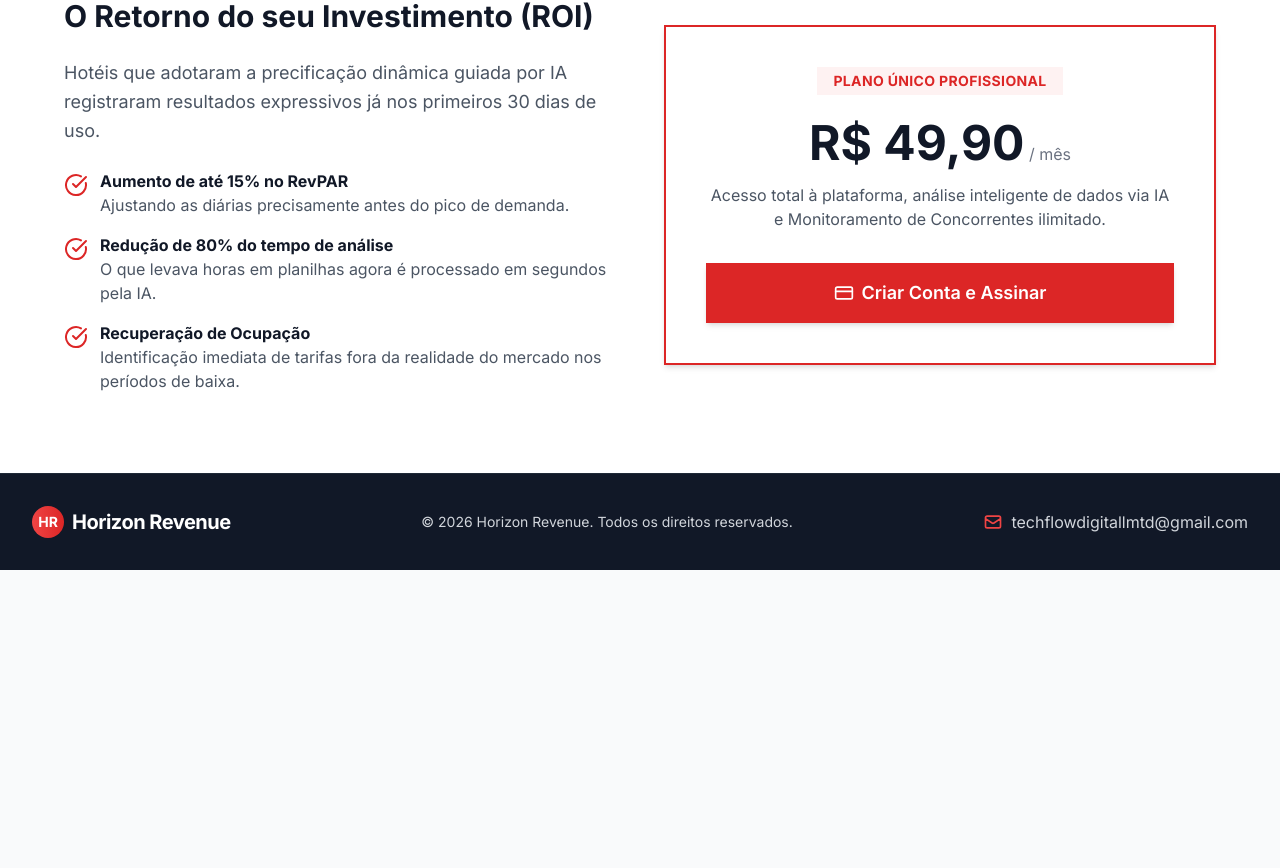
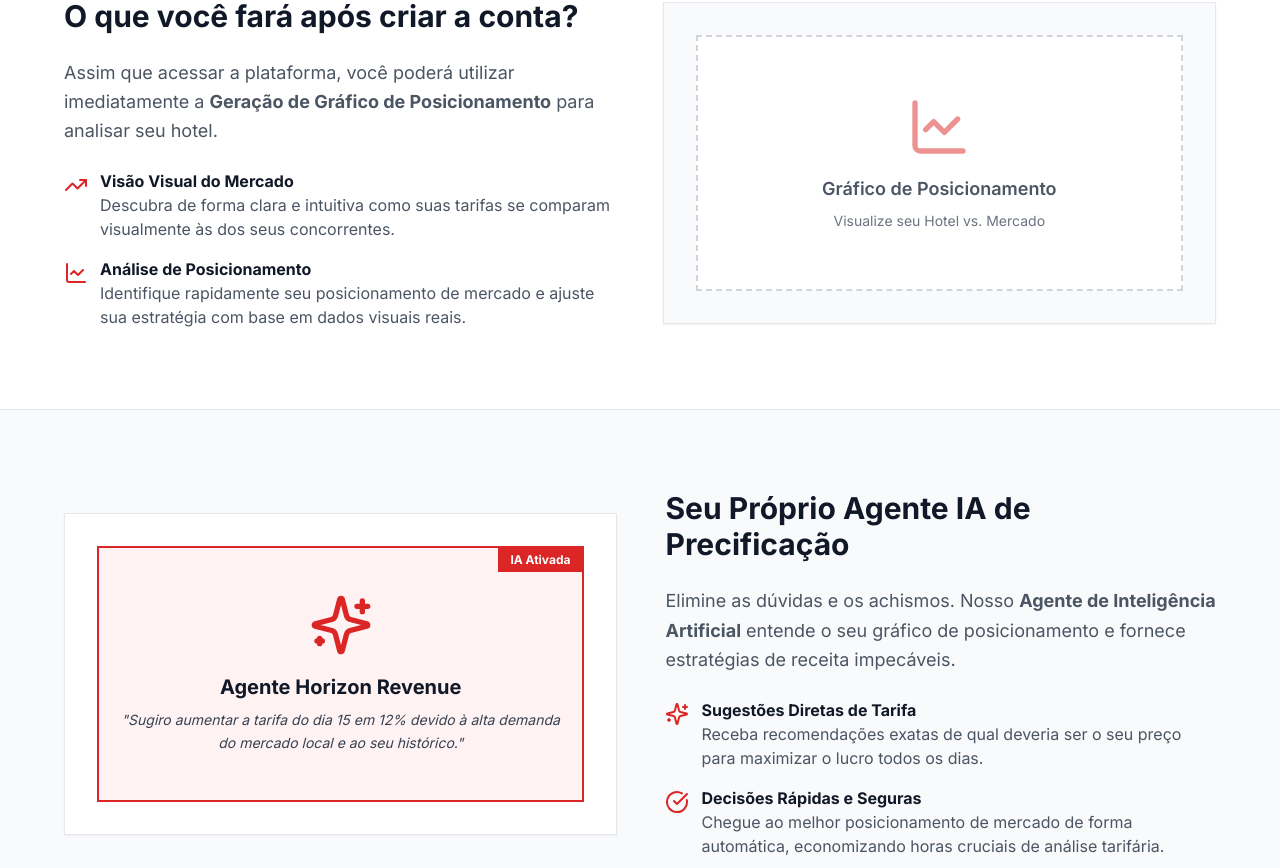
Before and after one commit to Joao-VitorGD1703/horizon_revenue, a Vue app: page / in a window 1280 px wide. Shown: the part 1252-2120 px from the top of the page. Before the commit the page ends 1822 px from the top, so only its background shows below. Built offline with nearby package versions, Linux system fonts and the light colour scheme; no server answers.

Commit message:
feat: Add positioning graph and AI pricing agent sections to the landing page.

```diff
--- a/src/views/LandingPage.vue
+++ b/src/views/LandingPage.vue
@@ -62,6 +62,79 @@
       </div>
     </section>
 
+    <!-- O que fazer após criar a conta -->
+    <section class="py-20 px-6 bg-white border-b border-gray-200">
+      <div class="max-w-6xl mx-auto flex flex-col md:flex-row items-center gap-12">
+        <div class="md:w-1/2">
+          <h2 class="text-3xl font-bold text-gray-900 mb-6">O que você fará após criar a conta?</h2>
+          <p class="text-lg text-gray-600 mb-6 leading-relaxed">
+            Assim que acessar a plataforma, você poderá utilizar imediatamente a <strong>Geração de Gráfico de Posicionamento</strong> para analisar seu hotel.
+          </p>
+          <ul class="space-y-4">
+            <li class="flex items-start">
+              <TrendingUpIcon class="w-6 h-6 text-primaryRed mt-1 mr-3 flex-shrink-0" />
+              <div>
+                <strong class="block text-gray-900">Visão Visual do Mercado</strong>
+                <span class="text-gray-600 block">Descubra de forma clara e intuitiva como suas tarifas se comparam visualmente às dos seus concorrentes.</span>
+              </div>
+            </li>
+            <li class="flex items-start">
+              <LineChartIcon class="w-6 h-6 text-primaryRed mt-1 mr-3 flex-shrink-0" />
+              <div>
+                <strong class="block text-gray-900">Análise de Posicionamento</strong>
+                <span class="text-gray-600 block">Identifique rapidamente seu posicionamento de mercado e ajuste sua estratégia com base em dados visuais reais.</span>
+              </div>
+            </li>
+          </ul>
+        </div>
+        <div class="md:w-1/2 bg-gray-50 p-8 border border-gray-200 shadow-sm rounded-none gap-4">
+           <div class="h-64 w-full flex flex-col items-center justify-center border-2 border-dashed border-gray-300 bg-white">
+             <LineChartIcon class="w-16 h-16 mb-4 opacity-50 text-primaryRed" />
+             <span class="font-semibold text-gray-600 text-lg">Gráfico de Posicionamento</span>
+             <span class="text-sm text-gray-500 mt-2">Visualize seu Hotel vs. Mercado</span>
+           </div>
+        </div>
+      </div>
+    </section>
+
+    <!-- Agente de IA Section -->
+    <section class="py-20 px-6 bg-gray-50 border-b border-gray-200">
+      <div class="max-w-6xl mx-auto flex flex-col md:flex-row-reverse items-center gap-12">
+        <div class="md:w-1/2">
+          <h2 class="text-3xl font-bold text-gray-900 mb-6">Seu Próprio Agente IA de Precificação</h2>
+          <p class="text-lg text-gray-600 mb-6 leading-relaxed">
+            Elimine as dúvidas e os achismos. Nosso <strong>Agente de Inteligência Artificial</strong> entende o seu gráfico de posicionamento e fornece estratégias de receita impecáveis.
+          </p>
+          <ul class="space-y-4">
+            <li class="flex items-start">
+              <SparklesIcon class="w-6 h-6 text-primaryRed mt-1 mr-3 flex-shrink-0" />
+              <div>
+                <strong class="block text-gray-900">Sugestões Diretas de Tarifa</strong>
+                <span class="text-gray-600 block">Receba recomendações exatas de qual deveria ser o seu preço para maximizar o lucro todos os dias.</span>
+              </div>
+            </li>
+            <li class="flex items-start">
+              <CheckCircleIcon class="w-6 h-6 text-primaryRed mt-1 mr-3 flex-shrink-0" />
+              <div>
+                <strong class="block text-gray-900">Decisões Rápidas e Seguras</strong>
+                <span class="text-gray-600 block">Chegue ao melhor posicionamento de mercado de forma automática, economizando horas cruciais de análise tarifária.</span>
+              </div>
+            </li>
+          </ul>
+        </div>
+        <div class="md:w-1/2 bg-white p-8 border border-gray-200 shadow-sm rounded-none">
+           <div class="h-64 w-full flex flex-col items-center justify-center border-2 border-primaryRed bg-red-50 relative overflow-hidden">
+             <div class="absolute top-0 right-0 bg-primaryRed text-white text-xs font-bold px-3 py-1">IA Ativada</div>
+             <SparklesIcon class="w-16 h-16 mb-4 text-primaryRed" />
+             <span class="font-bold text-gray-900 text-xl text-center">Agente Horizon Revenue</span>
+             <span class="text-sm text-gray-700 mt-2 text-center px-4 italic leading-relaxed">
+               "Sugiro aumentar a tarifa do dia 15 em 12% devido à alta demanda do mercado local e ao seu histórico."
+             </span>
+           </div>
+        </div>
+      </div>
+    </section>
+
     <!-- ROI Section -->
     <section class="py-20 px-6 bg-white">
       <div class="max-w-6xl mx-auto grid md:grid-cols-2 gap-12 items-center">
```
